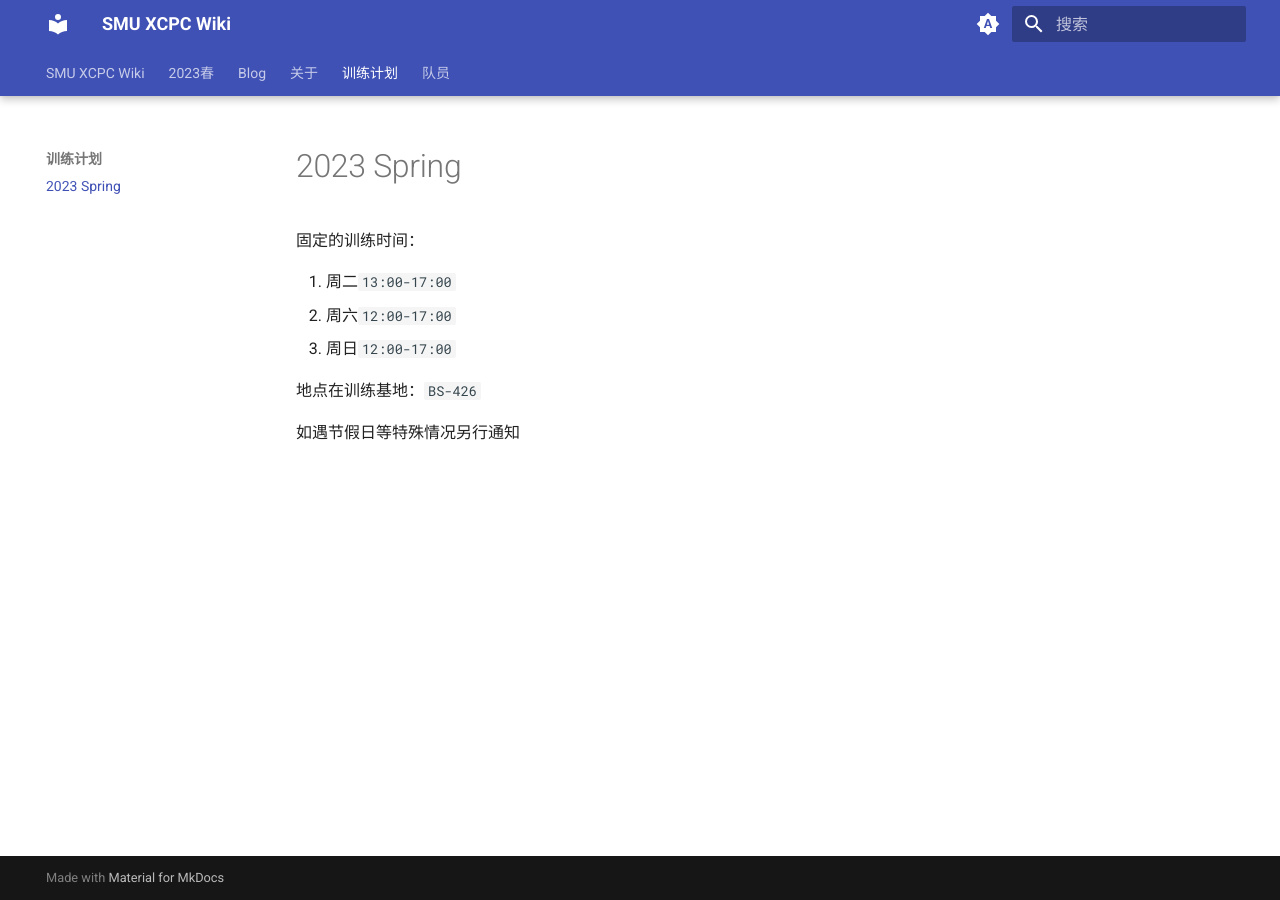
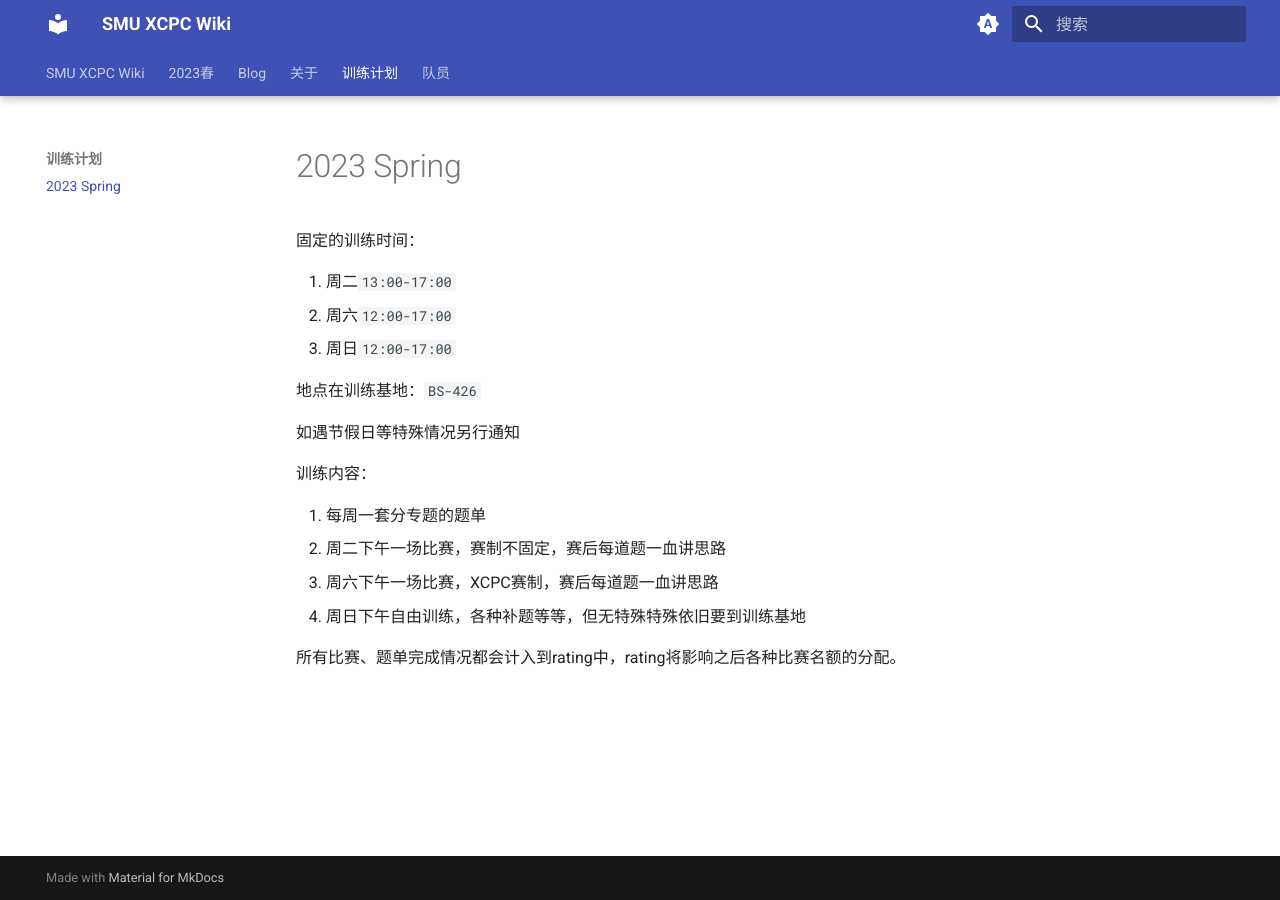
Before and after one commit to SMU-XCPC/wiki, an MkDocs documentation site: the page built from docs/训练计划/2023 Spring.md, in a window 1280 px wide. Built offline with MkDocs 1.6.1 and Material for MkDocs 9.7.7, drawn with Linux system fonts in a browser that asks for light colours.

Commit message:
更新训练计划

```diff
--- a/docs/训练计划/2023 Spring.md
+++ b/docs/训练计划/2023 Spring.md
@@ -9,3 +9,12 @@
 地点在训练基地：`BS-426`
 
 如遇节假日等特殊情况另行通知
+
+训练内容：
+
+1. 每周一套分专题的题单
+2. 周二下午一场比赛，赛制不固定，赛后每道题一血讲思路
+3. 周六下午一场比赛，XCPC赛制，赛后每道题一血讲思路
+4. 周日下午自由训练，各种补题等等，但无特殊特殊依旧要到训练基地
+
+所有比赛、题单完成情况都会计入到rating中，rating将影响之后各种比赛名额的分配。
```
